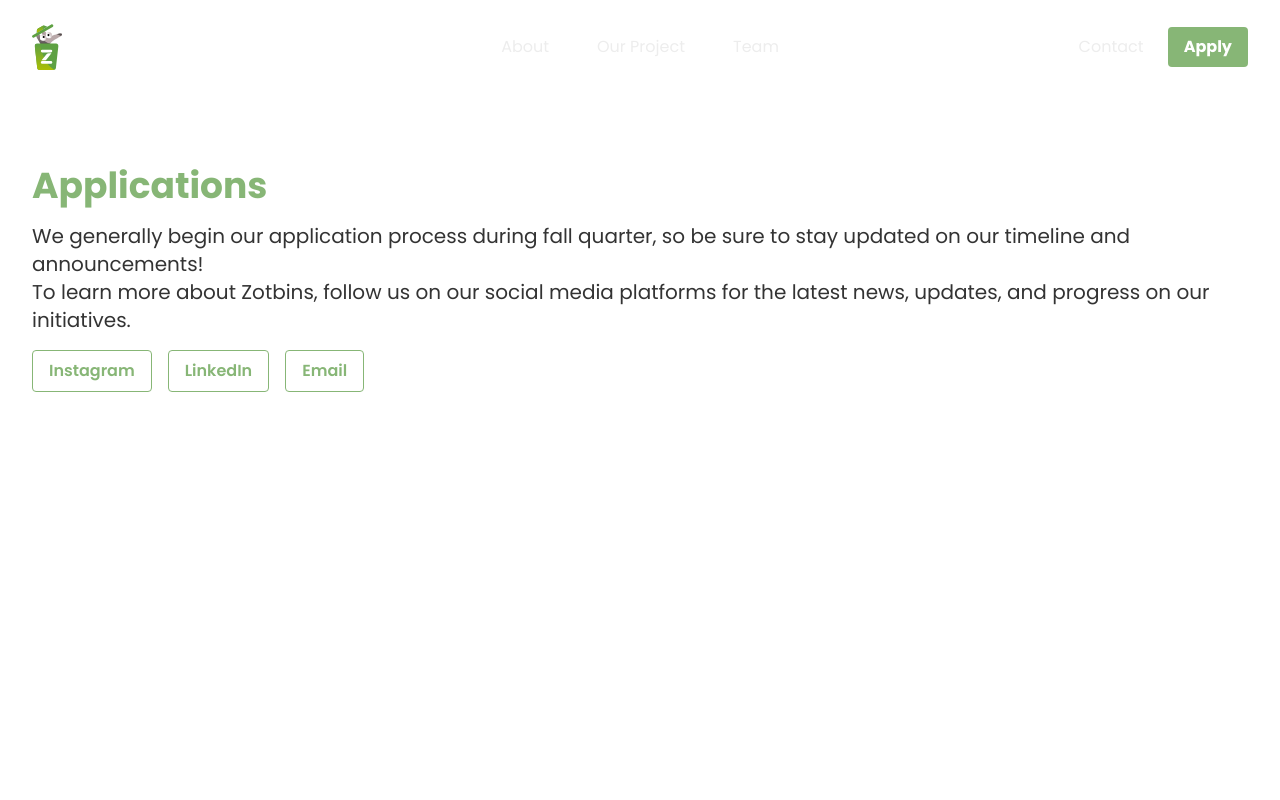
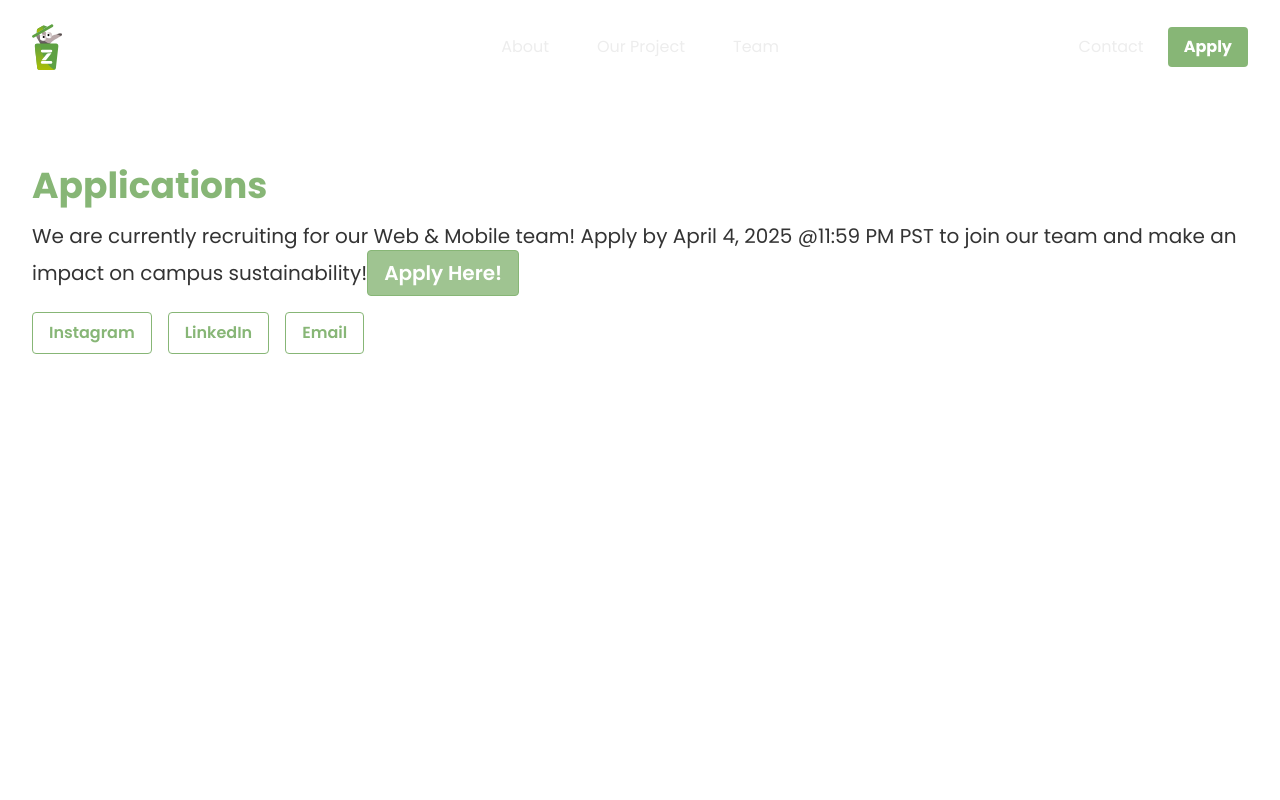
Before and after one commit to zotbins/zotbins-website, a Next.js app: page /apply in a window 1280 px wide. Shown: the top 800 px of the page. Built offline with nearby package versions, Linux system fonts and the light colour scheme.

Commit message:
added application

```diff
--- a/src/app/apply/page.tsx
+++ b/src/app/apply/page.tsx
@@ -6,9 +6,17 @@ const Apply = () => {
     <div className="pt-12 m-8">
       <div className="text-black/80 text-left py-4">
         <h2 className="text-4xl font-bold text-[#87b676]">Applications</h2>
-        <h3 className="text-xl mt-4">
+        {/* <h3 className="text-xl mt-4">
         We generally begin our application process during fall quarter, so be sure to stay updated on our timeline and announcements!
           <br></br>To learn more about Zotbins, follow us on our social media platforms for the latest news, updates, and progress on our initiatives.
+        </h3> */}
+        <h3 className="text-xl mt-4">
+          We are currently recruiting for our Web & Mobile team! Apply by April 4, 2025 @11:59 PM PST to join our team and make an impact on campus sustainability!
+           <button className="bg-[#87b676]/80 text-white hover:bg-transparent white font-semibold hover:text-[#87b676] py-2 px-4 border border-[#87b676] rounded">
+          <Link href={"http://tinyurl.com/zotbins25springdev"} target="_blank">
+            <p>Apply Here!</p>
+          </Link>
+        </button>
         </h3>
       </div>
       <div className="space-x-4">
```
Lines whose indentation alone changed are shown as unchanged.
